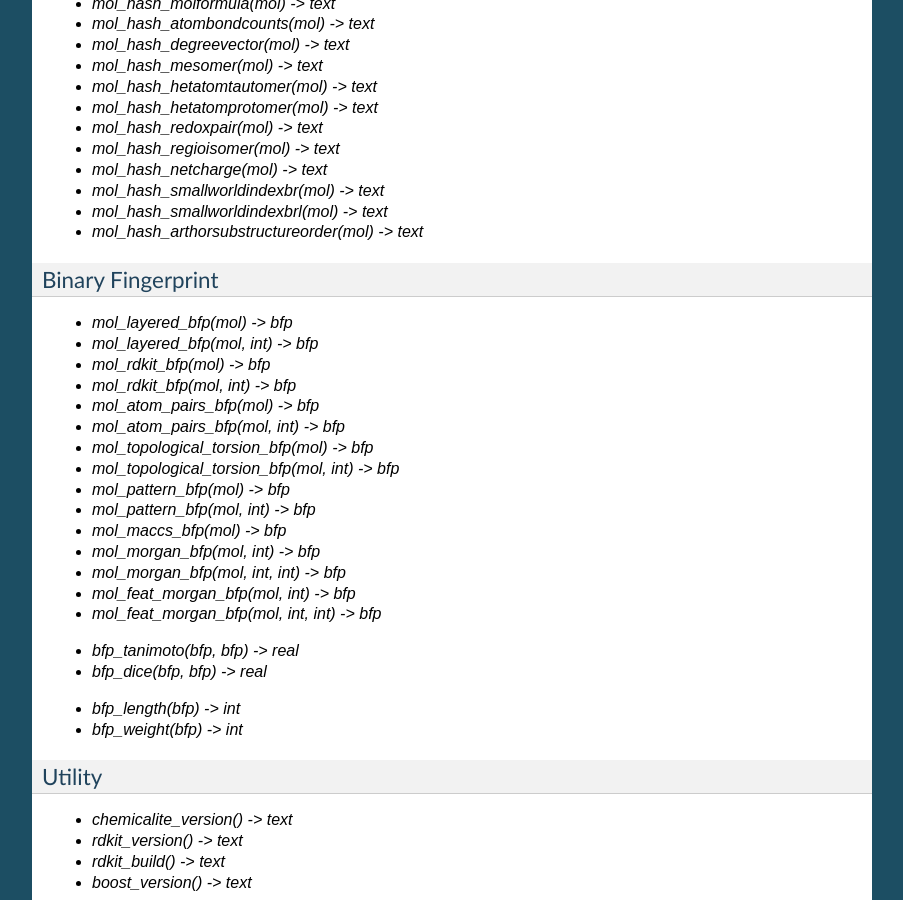
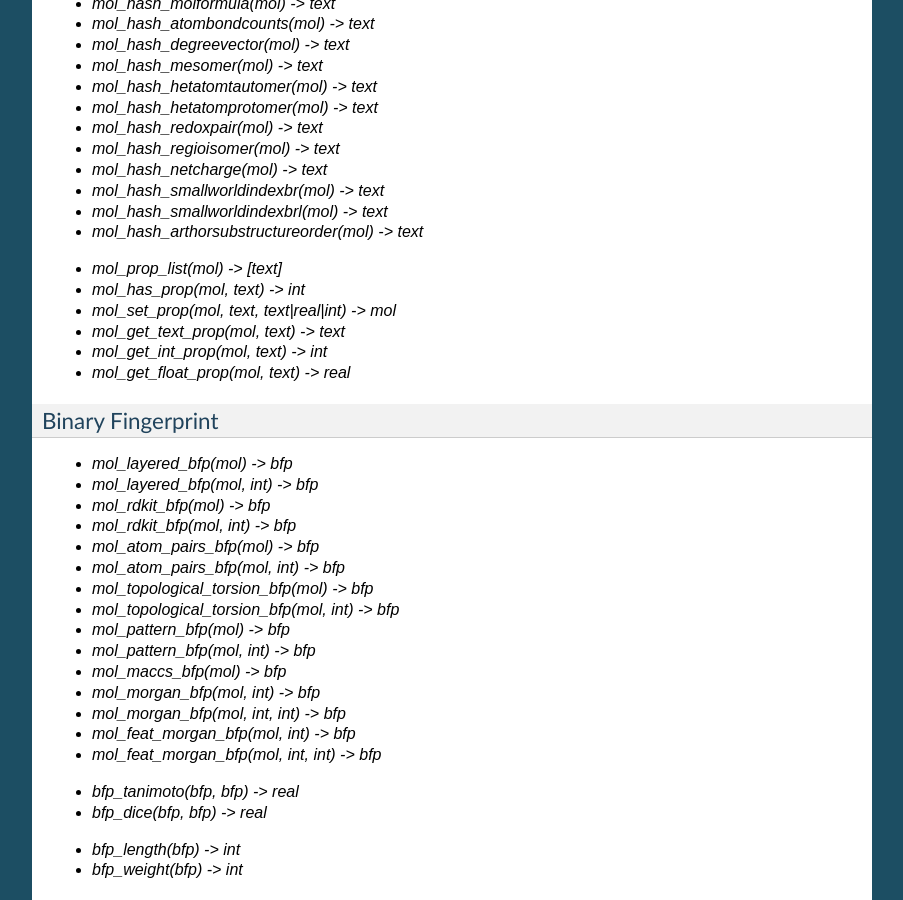
Before and after one commit to rvianello/chemicalite, a Sphinx documentation site: the page built from docs/api.rst, in a window 1280 px wide and 900 px high, scrolled down 1263 px. Shown: the whole window, without its empty margins (198-1101 px from the left). Built offline with Sphinx 7.4.7, drawn with Linux system fonts in a browser that asks for light colours.

Commit message:
add mol props api

```diff
--- a/docs/api.rst
+++ b/docs/api.rst
@@ -82,6 +82,15 @@
 * `mol_hash_smallworldindexbrl(mol) -> text`
 * `mol_hash_arthorsubstructureorder(mol) -> text`
 
+..
+
+* `mol_prop_list(mol) -> [text]`
+* `mol_has_prop(mol, text) -> int`
+* `mol_set_prop(mol, text, text|real|int) -> mol`
+* `mol_get_text_prop(mol, text) -> text`
+* `mol_get_int_prop(mol, text) -> int`
+* `mol_get_float_prop(mol, text) -> real`
+
 Binary Fingerprint
 ..................
 
```
